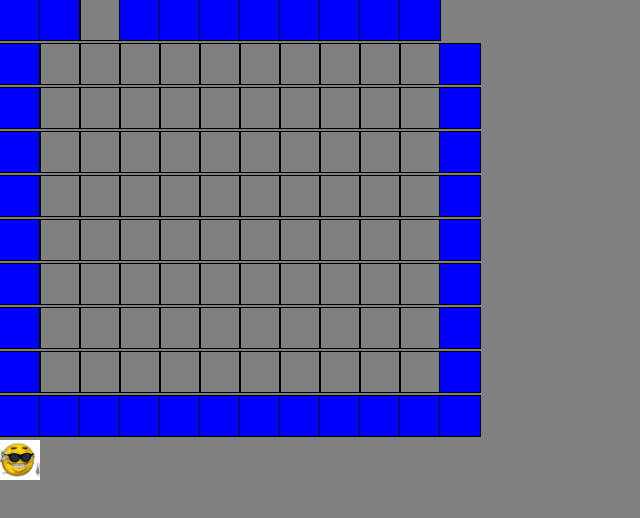
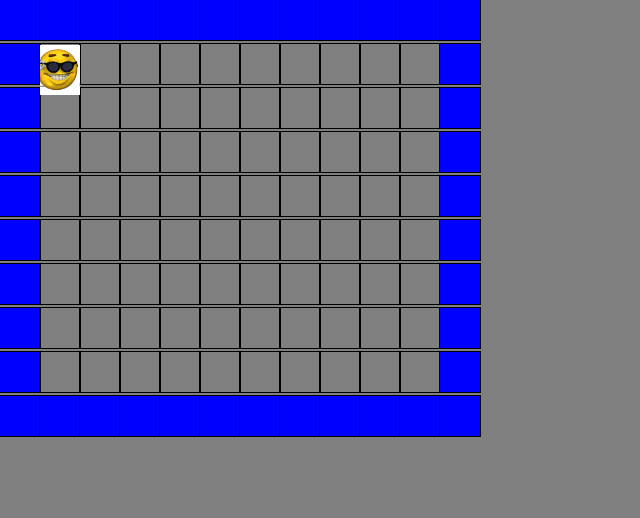
Before and after one commit to alemarciana/java-cd-javascript, a plain HTML site: page pacman/index.html in a window 1280 px wide. Shown: the whole page, without its empty margins (0-640 px from the left). Drawn offline with Linux system fonts and the light colour scheme.

Commit message:
Upload early progress Pacman and map are now drawing

```diff
--- a/pacman/index.html
+++ b/pacman/index.html
@@ -66,11 +66,13 @@
 			<div class="brick"></div>
 			<div class="brick"></div>
 		</div>-->
-		<div id='world'></div>
-		<div id='pacman'></div>
+		<div id='container'>
+			<div id='world'></div>
+			<div id='pacman'></div>
+		</div>
 		<script>
 			var world = [
-				[2,2,22,2,2,2,2,2,2,2,2],
+				[2,2,2,2,2,2,2,2,2,2,2,2],
 				[2,1,1,1,1,1,1,1,1,1,1,2],
 				[2,1,1,1,1,1,1,1,1,1,1,2],
 				[2,1,1,1,1,1,1,1,1,1,1,2],
@@ -97,7 +99,7 @@
 							output += "<div class='empty'></div>";
 						}
 					}
-					output += "\n</div>";
+					output += "</div>";
 				}
 ///				console.log(output)
 				document.getElementById('world').innerHTML = output;
--- a/pacman/style.css
+++ b/pacman/style.css
@@ -4,6 +4,9 @@
 }
 body {
 	background: gray;
+}
+#container {
+	position:	relative;
 }
 .brick, .coin, .empty{
 	display:	inline-block;
@@ -24,5 +27,8 @@ body {
 	background-size :	cover;
 	background-repeat:	no-repeat;
 	width:			40px;
-	height:			40px;
+	height:			50px;
+	position:		absolute;
+	top:			45px;
+	left:			40px;
 }
```
